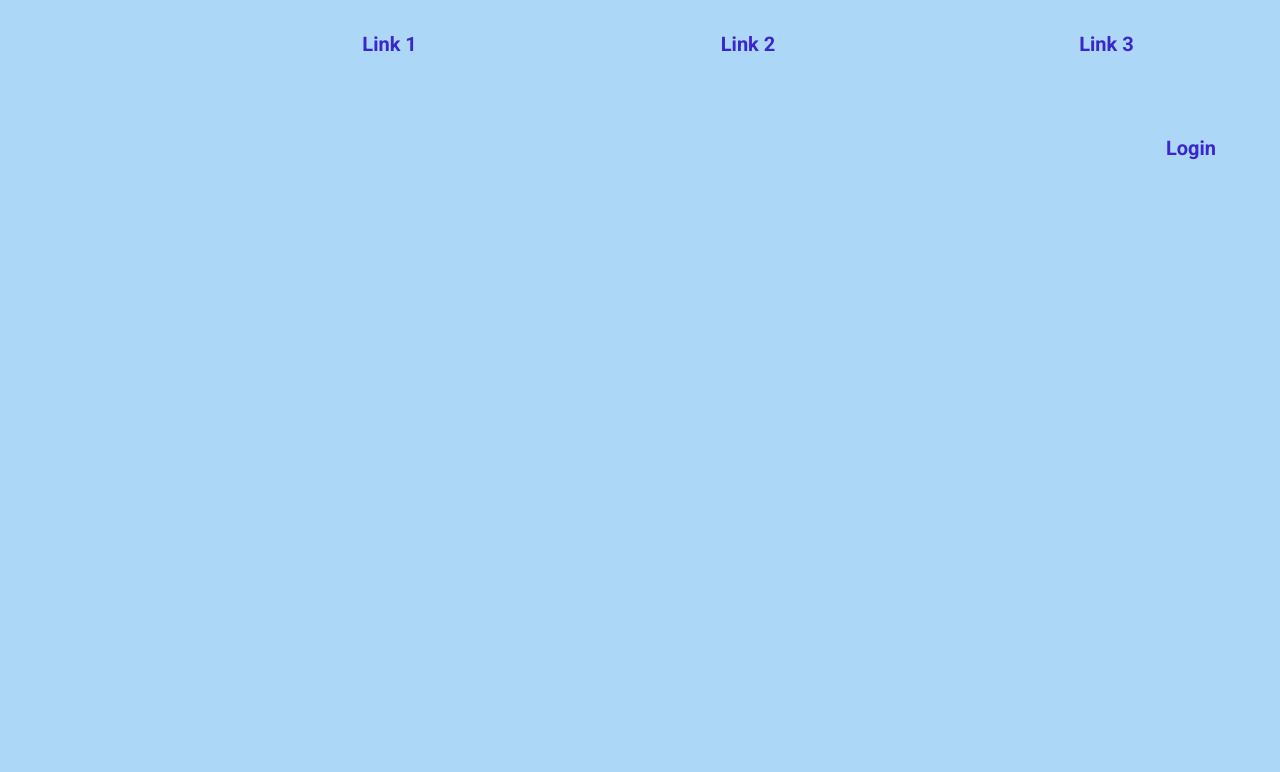
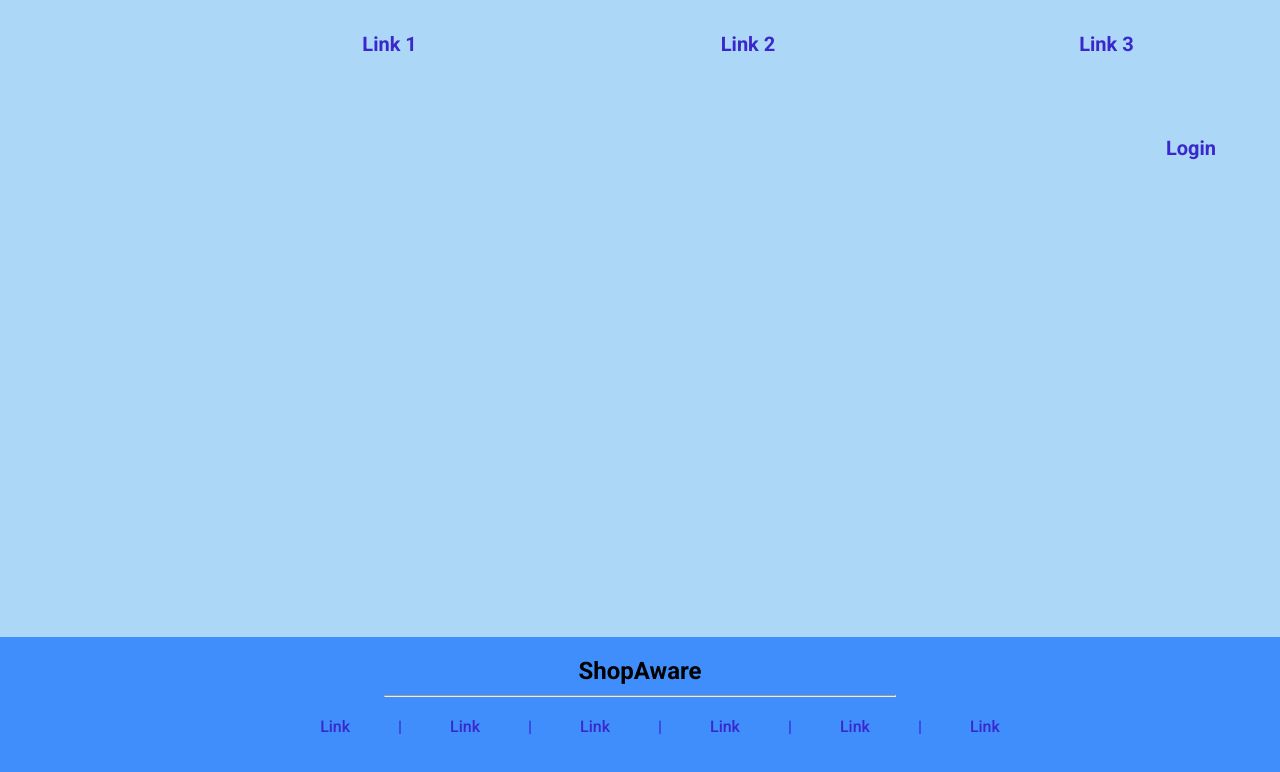
Before and after one commit to karaKaan/shopaware, a React (Create React App) app: page / in a window 1280 px wide. Shown: the top 772 px of the page. Built offline with nearby package versions, Linux system fonts and the light colour scheme.

Commit message:
Footer created

```diff
--- a/src/components/app/App.jsx
+++ b/src/components/app/App.jsx
@@ -1,5 +1,6 @@
 import React from 'react'
 import { BrowserRouter as Router, Route, Link } from 'react-router-dom'
+import Footer from '../footer/Footer';
 import Navbar from '../navbar/Navbar';
 
 
@@ -9,6 +10,7 @@ export default function App() {
   return(
   <Router>
     <Navbar/>
+    <Footer/>
 
   </Router>
 
--- /dev/null
+++ b/src/components/footer/Footer.jsx
@@ -0,0 +1,30 @@
+import React from 'react'
+import { Link } from 'react-router-dom'
+
+
+import './Footer.scss'
+
+
+export default function Footer() {
+    return(
+        <div className="footerWrapper">
+            <h2 className="footerTitle">ShopAware</h2>
+            <hr id="hrFooter"/>
+            <div>
+                <ul>
+                    <li className="footerItem"><Link>Link</Link></li>
+                    <p id="verticalRule">|</p>
+                    <li className="footerItem"><Link>Link</Link></li>
+                    <p id="verticalRule">|</p>
+                    <li className="footerItem"><Link>Link</Link></li>
+                    <p id="verticalRule">|</p>
+                    <li className="footerItem"><Link>Link</Link></li>
+                    <p id="verticalRule">|</p>
+                    <li className="footerItem"><Link>Link</Link></li>
+                    <p id="verticalRule">|</p>
+                    <li className="footerItem"><Link>Link</Link></li>
+                </ul>
+            </div>
+        </div>
+    )
+}
--- /dev/null
+++ b/src/components/footer/Footer.scss
@@ -0,0 +1,32 @@
+@import '../base/color';
+
+.footerWrapper{
+    background-color: $navFooter;
+    text-align: center;
+    position: absolute;
+    width: 100%;
+    bottom: 0px;
+
+}
+.footerTitle{
+    margin: 10px;
+    padding-top: 10px;
+}
+#hrFooter{
+    margin: 0 30% 20px 30%;
+}
+
+.footerItem, #verticalRule{
+    display: inline-block;
+    margin: 0 1.5rem 3rem 1.5rem;
+    color: $txtColor;
+
+}
+.footerItem>a{
+}
+
+// #verticalRule{
+//     width: 10%;
+//     margin: 0;
+//     padding: 0;
+// }
```
